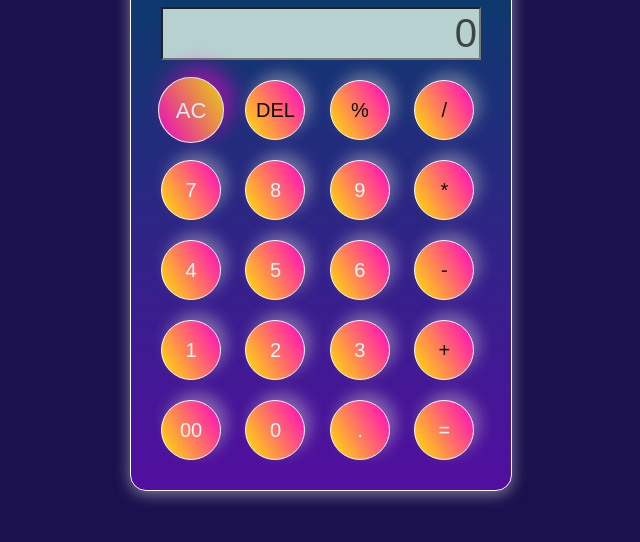
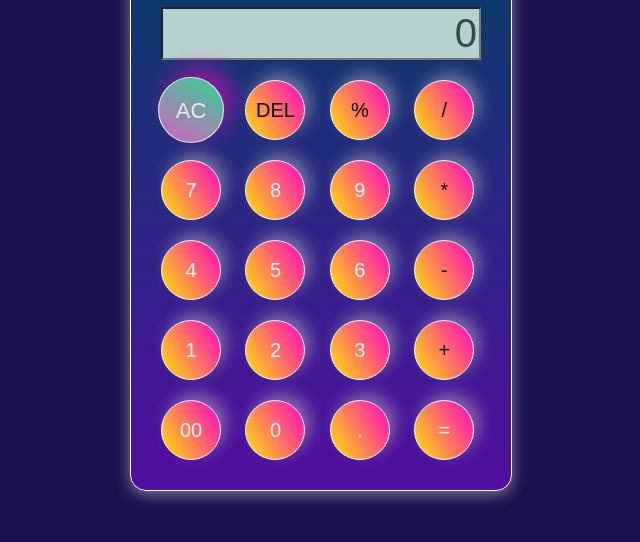
Before and after one commit to aloksarkar7085/CAL-CULA-TOR, a plain HTML site: page index.html in a window 1280 px wide. In both pictures the pointer is over the button "AC". Shown: the part 178-720 px from the top of the page, without its empty margins (319-959 px from the left). Drawn offline with Linux system fonts and the light colour scheme.

Commit message:
Update style.css

```diff
--- a/style.css
+++ b/style.css
@@ -62,7 +62,7 @@ button:hover {
     transform: scale(1.1);
     box-shadow: 8px -9px 20px rgba(255, 0, 200, 0.6);
     color: white;
-    background: linear-gradient(60deg, rgb(255, 0, 200), rgb(255, 230, 0)); /* Reversed gradient */
+    background: linear-gradient(30deg, rgb(230, 100, 200), rgb(55, 230, 150)); /* Reversed gradient */
     opacity: 0.9;
 }
 .equalBtn{
```
